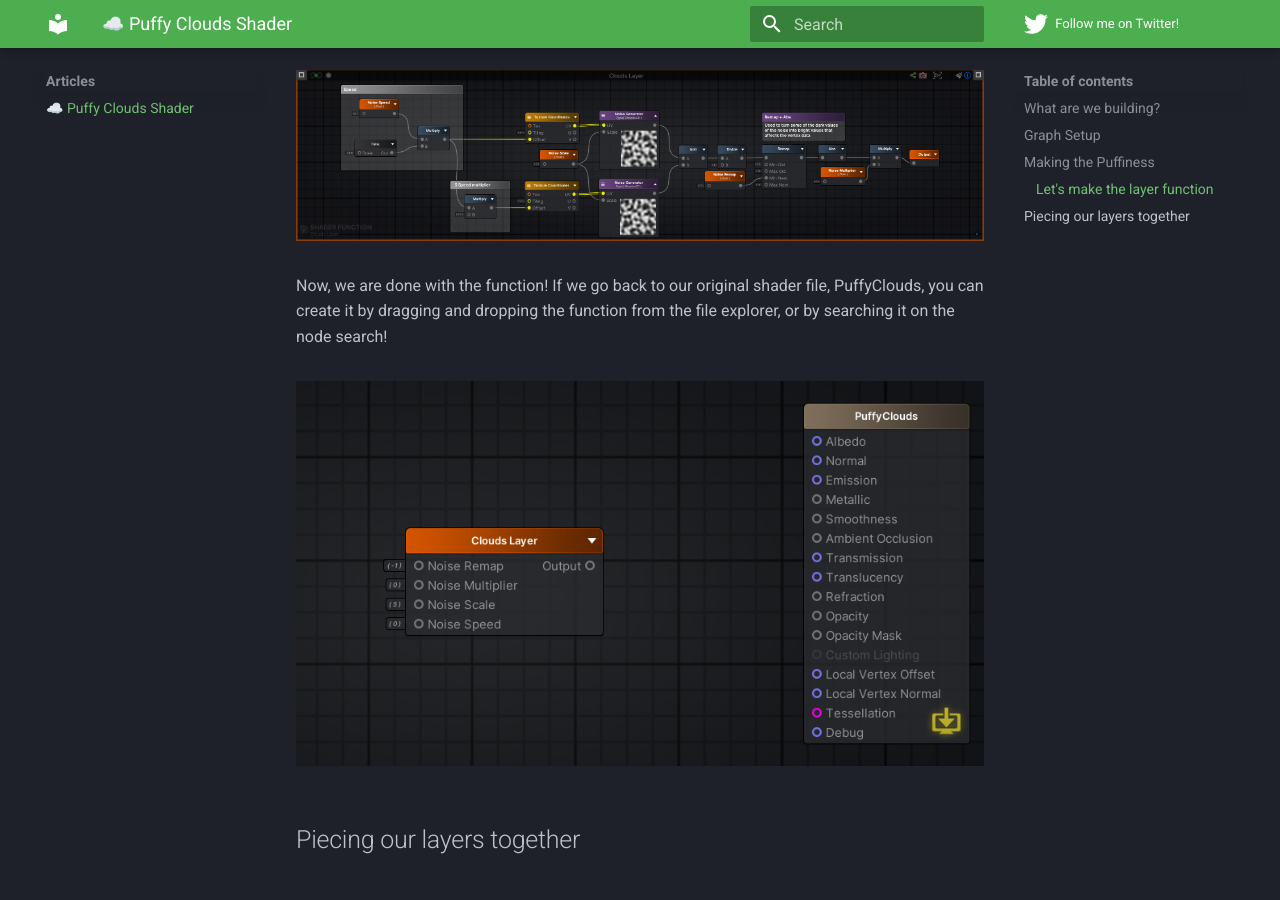
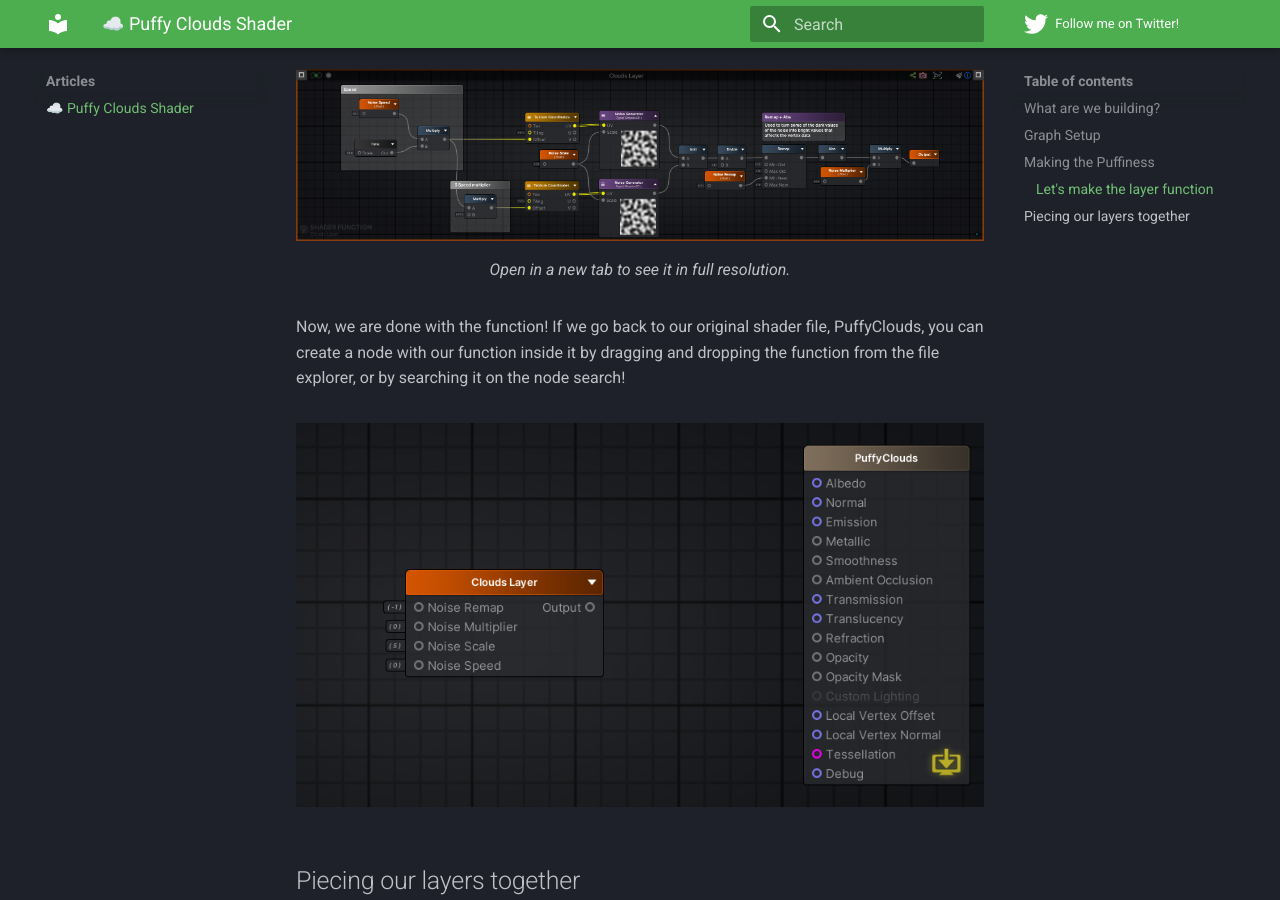
Before and after one commit to Nokdef/NokdefWebsite, an MkDocs documentation site: the page built from docs/Articles/Stylized-Puffy-Clouds-Shader.md, in a window 1280 px wide and 900 px high, scrolled down 9362 px. Built offline with MkDocs 1.6.1 and Material for MkDocs 9.7.7, drawn with Linux system fonts in a browser that asks for light colours; comment, search, counter and statistics services are not loaded.

Commit message:
Update Stylized-Puffy-Clouds-Shader.md

```diff
--- a/docs/Articles/Stylized-Puffy-Clouds-Shader.md
+++ b/docs/Articles/Stylized-Puffy-Clouds-Shader.md
@@ -109,8 +109,9 @@ Finally, we'll add a master multiplier that goes over the final result, we can p
 ![Creating Shader](https://raw.githubusercontent.com/Nokdef/NokdefWebsite/main/docs/StylizedPuffyClouds-9.png){ width="900" }</figure>
 Your final graph should look like this:
 <figure markdown>
-![Creating Shader](https://raw.githubusercontent.com/Nokdef/NokdefWebsite/main/docs/StylizedPuffyClouds-10.png){ width="900" }</figure>
-Now, we are done with the function! If we go back to our original shader file, PuffyClouds, you can create it by dragging and dropping the function from the file explorer, or by searching it on the node search!
+![FullGraph](https://raw.githubusercontent.com/Nokdef/NokdefWebsite/main/docs/StylizedPuffyClouds-10.png){ width="900" }
+<figcaption> Open in a new tab to see it in full resolution.</figcaption> </figure>
+Now, we are done with the function! If we go back to our original shader file, PuffyClouds, you can create a node with our function inside it by dragging and dropping the function from the file explorer, or by searching it on the node search!
 <figure markdown>
 ![Creating Shader](https://raw.githubusercontent.com/Nokdef/NokdefWebsite/main/docs/StylizedPuffyClouds-11.png){ width="900" }</figure>
 ## Piecing our layers together
```
